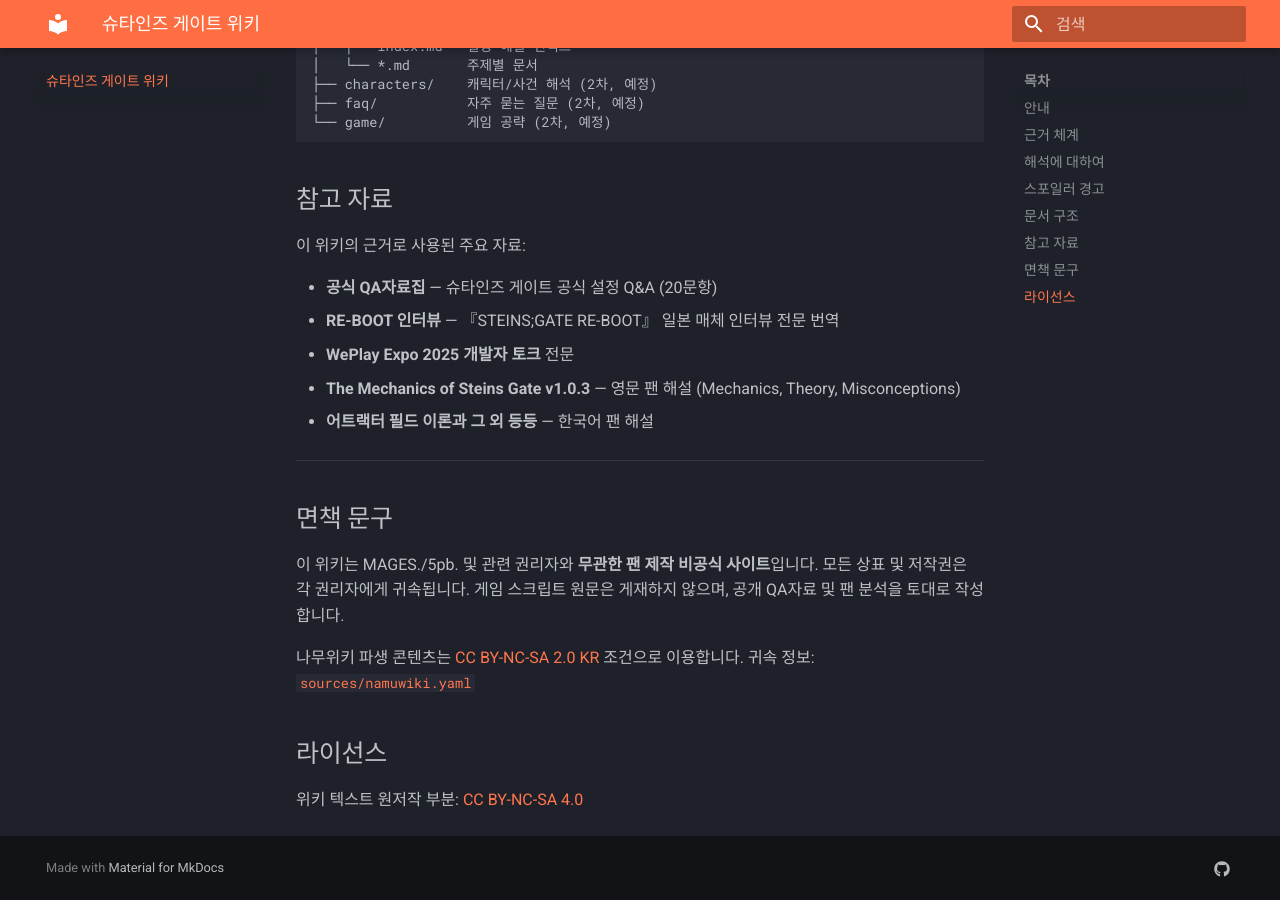
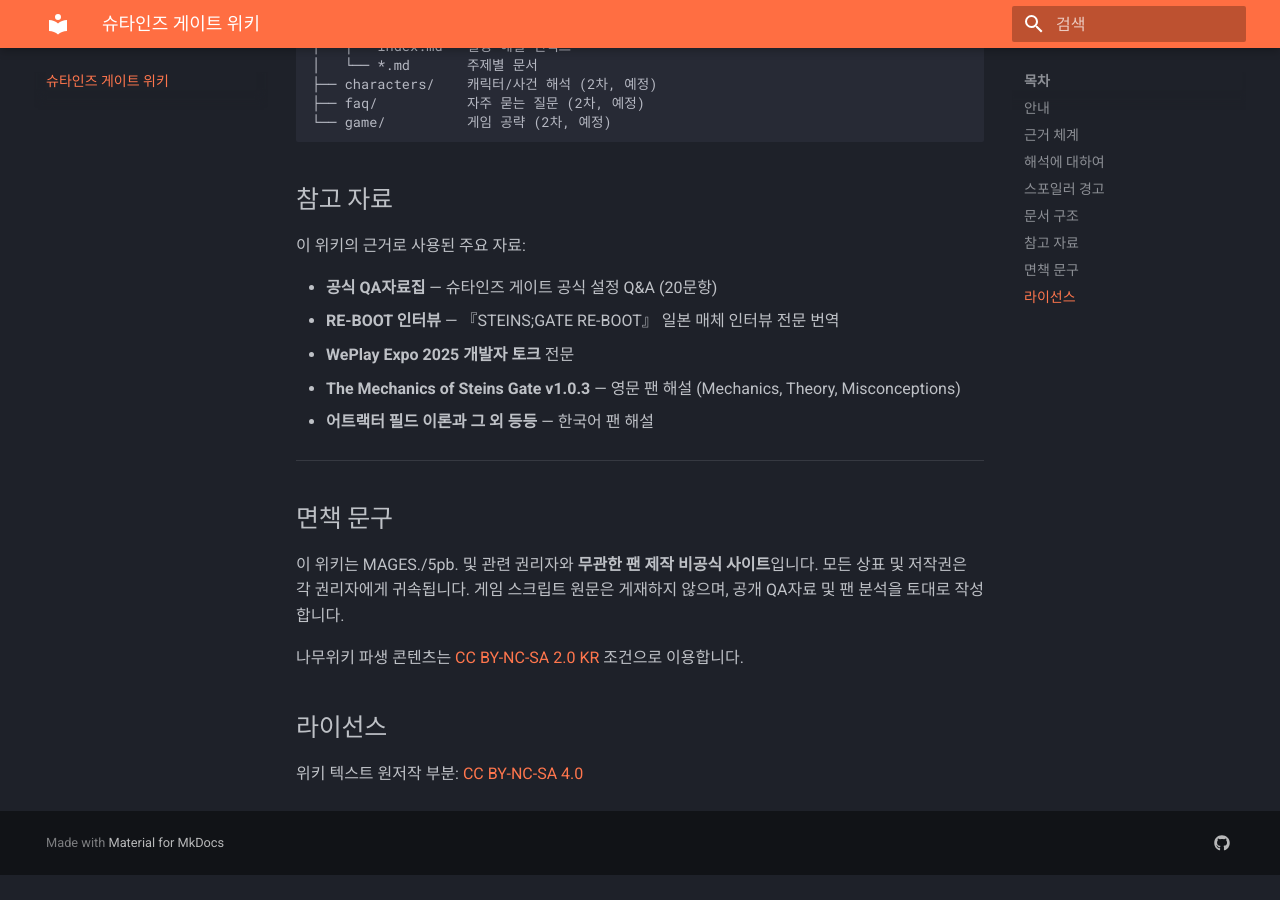
Before and after one commit to sgwiki/sgwiki.github.io, an MkDocs documentation site: the page built from wiki/README.md, in a window 1280 px wide and 900 px high, scrolled down 1513 px. Built offline with MkDocs 1.6.1 and Material for MkDocs 9.7.7, drawn with Linux system fonts in a browser that asks for light colours; after the commit the page ends 2388 px from its top, so only the background shows below that; part of the change alters nothing that is shown.

Commit message:
fix: MkDocs 빌드 경고를 에러로 처리하지 않도록 수정
- deploy.yml: --strict 제거 (미작성 문서 링크로 빌드 실패)
- mkdocs.yml: _template/ 디렉토리 빌드 제외
- wiki/README.md: 삭제된 sources/namuwiki.yaml 링크 제거

Co-Authored-By: Claude Sonnet 4.6 <noreply@anthropic.com>

```diff
--- a/mkdocs.yml
+++ b/mkdocs.yml
@@ -40,6 +40,8 @@ markdown_extensions:
 
 docs_dir: wiki
 site_dir: site
+exclude_docs: |
+  _template/
 
 extra:
   social:
--- a/wiki/README.md
+++ b/wiki/README.md
@@ -66,7 +66,6 @@ wiki/
 게임 스크립트 원문은 게재하지 않으며, 공개 QA자료 및 팬 분석을 토대로 작성합니다.
 
 나무위키 파생 콘텐츠는 [CC BY-NC-SA 2.0 KR](https://creativecommons.org/licenses/by-nc-sa/2.0/kr/) 조건으로 이용합니다.
-귀속 정보: [`sources/namuwiki.yaml`](../sources/namuwiki.yaml)
 
 ## 라이선스
 
```
Also changed, not shown: 1 other file.
